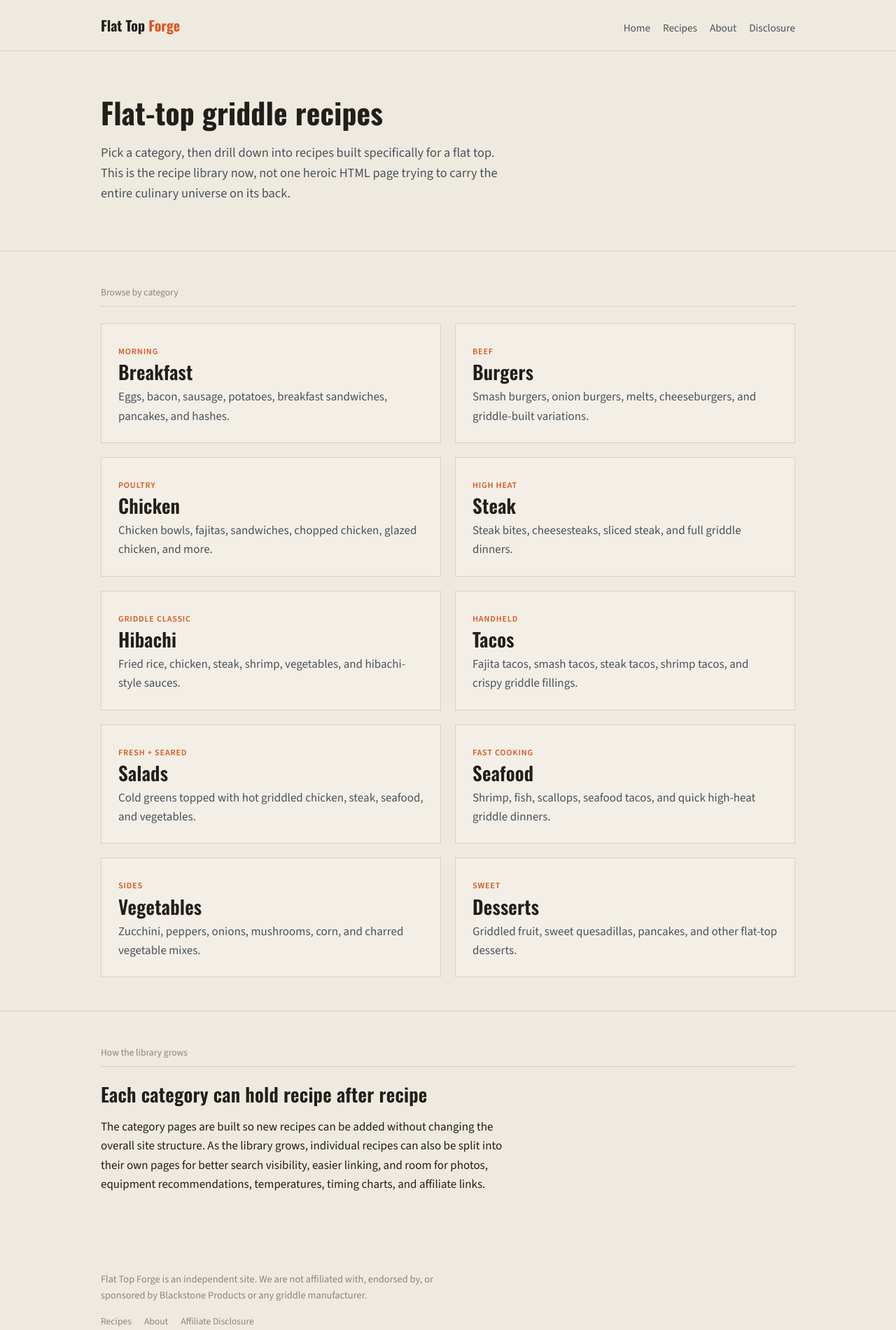
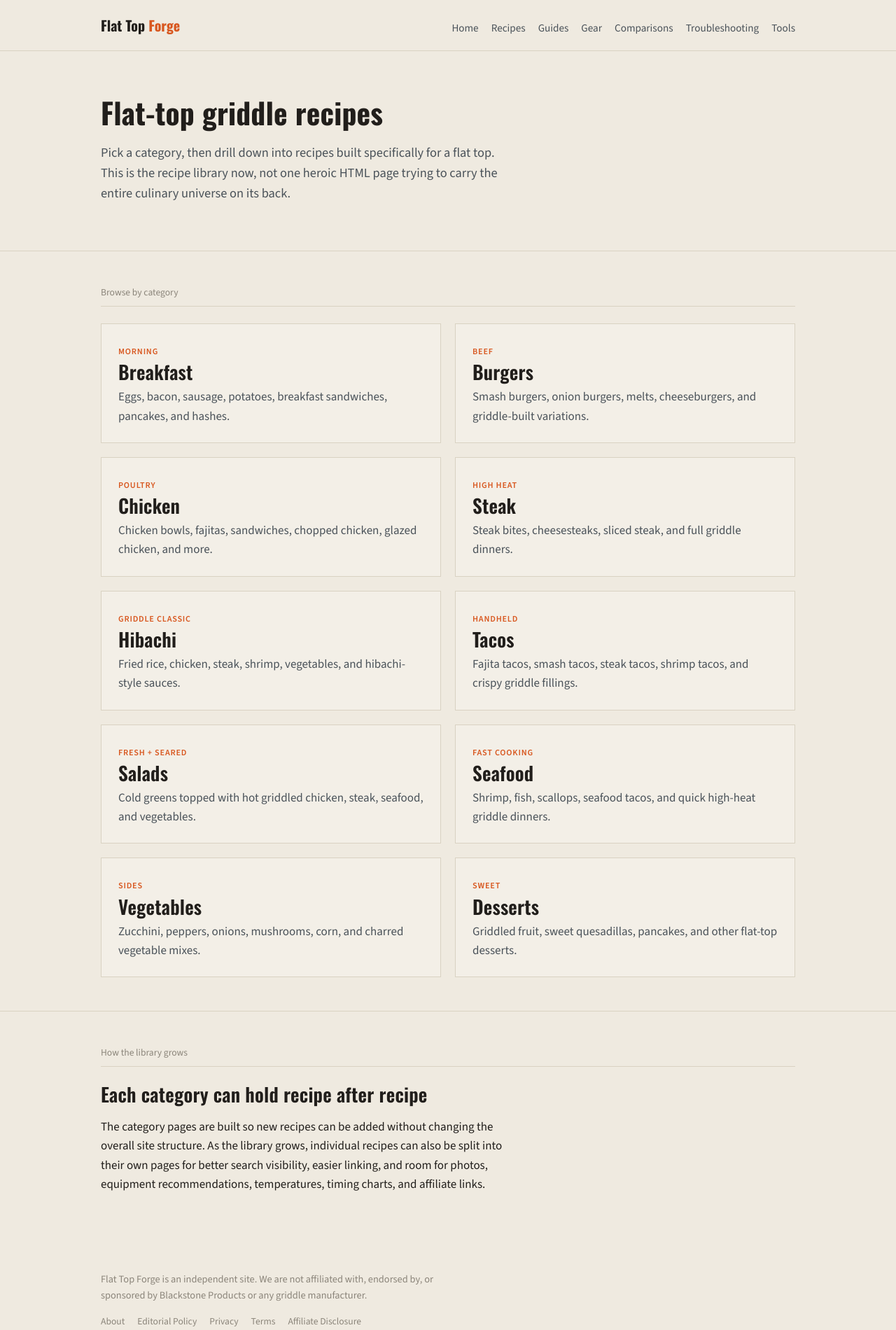
Before and after one commit to Hansumhunk/flat-top-forge, a plain HTML site: page recipes.html in a window 1280 px wide. Shown: the whole page at 70% size. Drawn offline with nearby package versions, Linux system fonts and the light colour scheme.

Commit message:
Integrate recipe hub into expanded site navigation

```diff
--- a/recipes.html
+++ b/recipes.html
@@ -8,29 +8,11 @@
 <link rel="stylesheet" href="style.css">
 </head>
 <body>
-<header class="site-header">
-  <div class="wrap">
-    <a href="index.html" class="brand">Flat Top <span>Forge</span></a>
-    <nav>
-      <a href="index.html">Home</a>
-      <a href="recipes.html">Recipes</a>
-      <a href="about.html">About</a>
-      <a href="disclosure.html">Disclosure</a>
-    </nav>
-  </div>
-</header>
+<header class="site-header"><div class="wrap"><a href="index.html" class="brand">Flat Top <span>Forge</span></a><nav><a href="index.html">Home</a><a href="recipes.html">Recipes</a><a href="guides.html">Guides</a><a href="gear.html">Gear</a><a href="comparisons.html">Comparisons</a><a href="troubleshooting.html">Troubleshooting</a><a href="tools.html">Tools</a></nav></div></header>
 
-<section class="hero">
-  <div class="wrap">
-    <h1>Flat-top griddle recipes</h1>
-    <p class="lede">Pick a category, then drill down into recipes built specifically for a flat top. This is the recipe library now, not one heroic HTML page trying to carry the entire culinary universe on its back.</p>
-  </div>
-</section>
+<section class="hero"><div class="wrap"><h1>Flat-top griddle recipes</h1><p class="lede">Pick a category, then drill down into recipes built specifically for a flat top. This is the recipe library now, not one heroic HTML page trying to carry the entire culinary universe on its back.</p></div></section>
 
-<section class="section">
-  <div class="wrap">
-    <div class="rule-label">Browse by category</div>
-    <div class="category-grid">
+<section class="section"><div class="wrap"><div class="rule-label">Browse by category</div><div class="category-grid">
 <a class="category-card" href="recipes/breakfast.html"><span class="category-kicker">Morning</span><h2>Breakfast</h2><p>Eggs, bacon, sausage, potatoes, breakfast sandwiches, pancakes, and hashes.</p></a>
 <a class="category-card" href="recipes/burgers.html"><span class="category-kicker">Beef</span><h2>Burgers</h2><p>Smash burgers, onion burgers, melts, cheeseburgers, and griddle-built variations.</p></a>
 <a class="category-card" href="recipes/chicken.html"><span class="category-kicker">Poultry</span><h2>Chicken</h2><p>Chicken bowls, fajitas, sandwiches, chopped chicken, glazed chicken, and more.</p></a>
@@ -41,27 +23,10 @@
 <a class="category-card" href="recipes/seafood.html"><span class="category-kicker">Fast cooking</span><h2>Seafood</h2><p>Shrimp, fish, scallops, seafood tacos, and quick high-heat griddle dinners.</p></a>
 <a class="category-card" href="recipes/vegetables.html"><span class="category-kicker">Sides</span><h2>Vegetables</h2><p>Zucchini, peppers, onions, mushrooms, corn, and charred vegetable mixes.</p></a>
 <a class="category-card" href="recipes/desserts.html"><span class="category-kicker">Sweet</span><h2>Desserts</h2><p>Griddled fruit, sweet quesadillas, pancakes, and other flat-top desserts.</p></a>
-    </div>
-  </div>
-</section>
+</div></div></section>
 
-<section class="section">
-  <div class="wrap">
-    <div class="rule-label">How the library grows</div>
-    <h2>Each category can hold recipe after recipe</h2>
-    <p>The category pages are built so new recipes can be added without changing the overall site structure. As the library grows, individual recipes can also be split into their own pages for better search visibility, easier linking, and room for photos, equipment recommendations, temperatures, timing charts, and affiliate links.</p>
-  </div>
-</section>
+<section class="section"><div class="wrap"><div class="rule-label">How the library grows</div><h2>Each category can hold recipe after recipe</h2><p>The category pages are built so new recipes can be added without changing the overall site structure. As the library grows, individual recipes can also be split into their own pages for better search visibility, easier linking, and room for photos, equipment recommendations, temperatures, timing charts, and affiliate links.</p></div></section>
 
-<footer>
-  <div class="wrap">
-    <p>Flat Top Forge is an independent site. We are not affiliated with, endorsed by, or sponsored by Blackstone Products or any griddle manufacturer.</p>
-    <nav>
-      <a href="recipes.html">Recipes</a>
-      <a href="about.html">About</a>
-      <a href="disclosure.html">Affiliate Disclosure</a>
-    </nav>
-  </div>
-</footer>
+<footer><div class="wrap"><p>Flat Top Forge is an independent site. We are not affiliated with, endorsed by, or sponsored by Blackstone Products or any griddle manufacturer.</p><nav><a href="about.html">About</a><a href="editorial-policy.html">Editorial Policy</a><a href="privacy.html">Privacy</a><a href="terms.html">Terms</a><a href="disclosure.html">Affiliate Disclosure</a></nav></div></footer>
 </body>
 </html>
```
Lines whose indentation alone changed are shown as unchanged.
